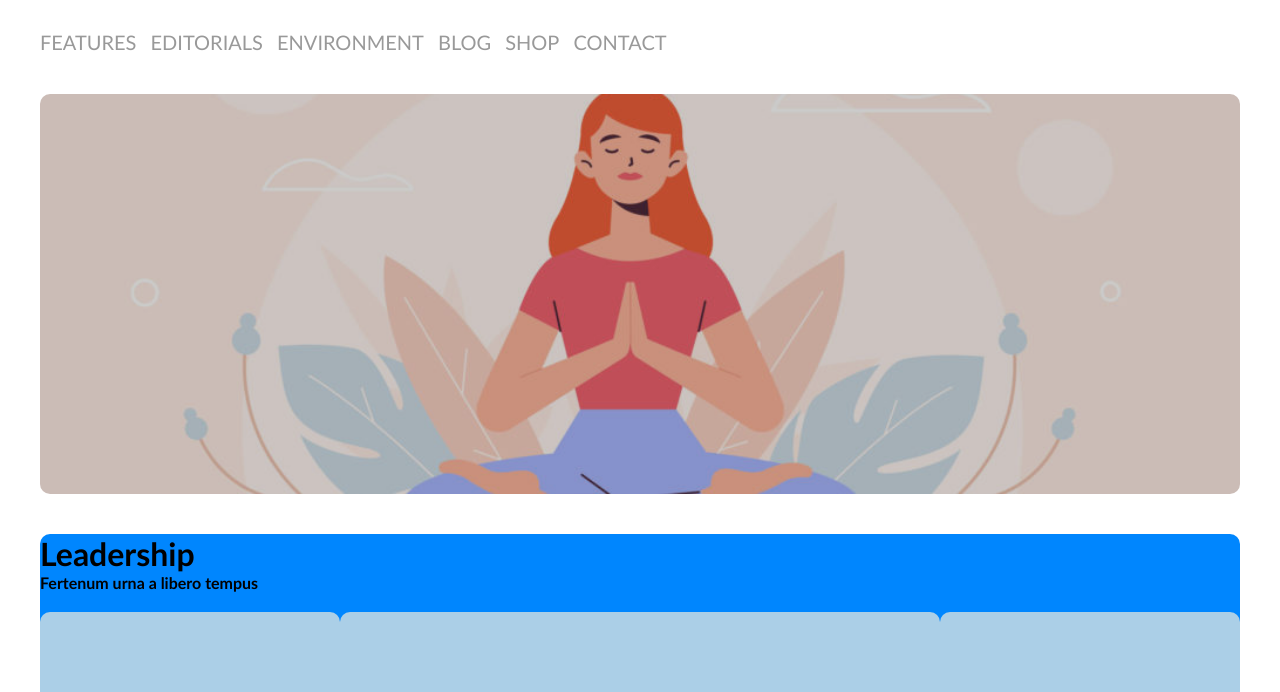
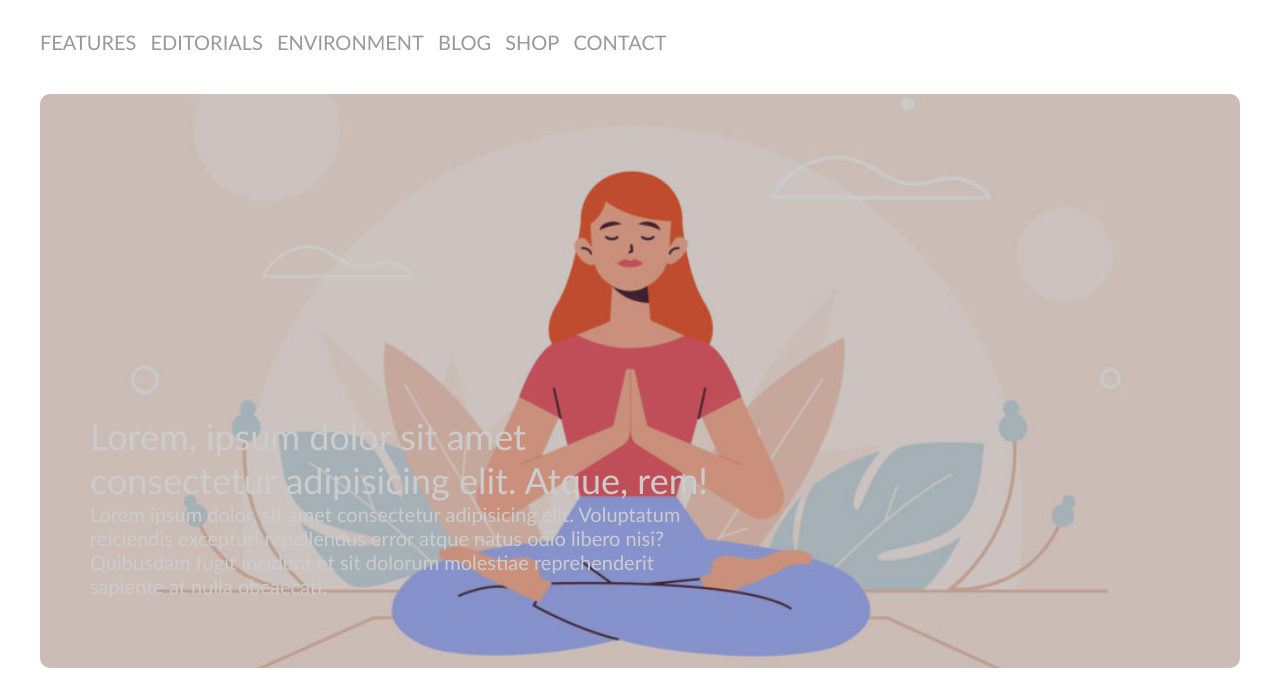
Before and after one commit to marcodeiulio/htmlcss-wp, a plain HTML site: page index.html in a window 1280 px wide. Shown: the part 108-800 px from the top of the page. Drawn offline with Linux system fonts and the light colour scheme.

Commit message:
- Added article in #spotlight - Added related style

```diff
--- a/css/style.css
+++ b/css/style.css
@@ -4,6 +4,12 @@
 	margin: 0;
 	box-sizing: border-box;
 	font-family: 'Gill Sans', 'Gill Sans MT', Calibri, 'Trebuchet MS', sans-serif;
+}
+
+.clearfix::after {
+	clear: both;
+	display: table;
+	content: "";
 }
 
 .block {
@@ -53,23 +59,34 @@ nav li:last-child {
 }
 
 
-#introduction {
+#spotlight {
 	background-image: url(../img/banner.jpg);
 	background-size: cover;
 	background-repeat: no-repeat;
 	background-position: center;
+	color: rgb(255, 255, 255);
+	filter: brightness(80%);
+}
 
-	filter: brightness(80%);
+.spotlight-article {
+	padding: 70px 50px;
+	margin-top: 250px;
+	width: 60%;
+	float: left;
+}
 
-	/* da rimuovere */
-	height: 400px;
+#spotlight h2 {
+	font-size: 36px;
+	font-weight: normal;
+}
 
+#spotlight p {
+	font-size: 20px;
+	font-weight: normal;
 }
 
 #table-container {
-	margin-bottom: 10px;
-	/* da rimuovere */
-	background-color: #0086fe;
+margin-bottom: 10px;
 
 }
 
--- a/index.html
+++ b/index.html
@@ -36,7 +36,12 @@
 				</ul>
 			</nav>
 		</header>
-		<article class="block" id="introduction"></article>
+		<div class="block clearfix" id="spotlight">
+			<article class="spotlight-article">
+				<h2>Lorem, ipsum dolor sit amet consectetur adipisicing elit. Atque, rem!</h2>
+				<p>Lorem ipsum dolor, sit amet consectetur adipisicing elit. Voluptatum reiciendis excepturi repellendus error atque natus odio libero nisi? Quibusdam fugit incidunt et sit dolorum molestiae reprehenderit sapiente at nulla obcaecati.</p>
+			</article>
+		</div>
 		<div class="block" id="table-container">
 			<header id="secondary-header">
 				<h1>Leadership</h1>
```
